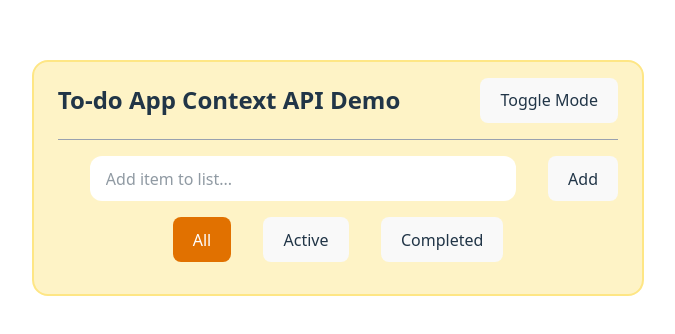
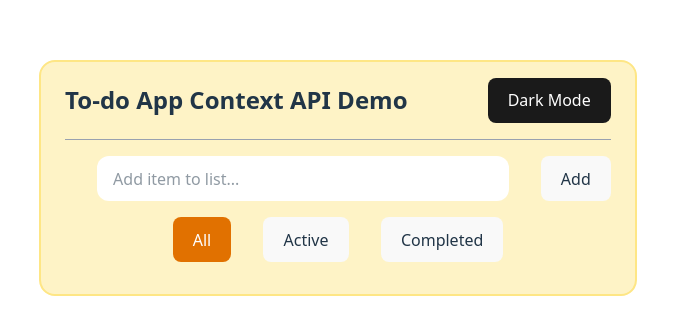
Before and after one commit to magali-la/context-api, a React (Vite) app: page / in a window 1280 px wide. Shown: the part 222-556 px from the top of the page, without its empty margins (302-977 px from the left). Built offline with nearby package versions, Linux system fonts and the light colour scheme.

Commit message:
feat(dark mode): add themecontext and themeprovider, import toggle function to app.tsx, add tailwind dark mode styling

```diff
--- a/src/App.tsx
+++ b/src/App.tsx
@@ -1,17 +1,24 @@
+import { useContext } from 'react'
 import './App.css'
 import FilterButtons from './components/FilterButtons'
 import TodoInput from './components/TodoInput'
 import TodoList from './components/TodoList'
+import { ThemeContext } from './contexts/ThemeContext'
 
 function App() {
+  // import theme context - use non null for ts error
+  const { theme, toggleTheme } = useContext(ThemeContext)!;
 
   return (
     <div>
-      <div className='flex flex-col gap-4 rounded-2xl bg-amber-100 border-2 border-amber-200 py-4 px-6'>
+      <div className='flex flex-col gap-4 rounded-2xl bg-amber-100 border-2 border-amber-200 py-4 px-6 dark:bg-blue-950 dark:border-blue-900'>
         {/* title and toggle button */}
         <div className='flex flex-row gap-20 items-center'>
-          <h1 className='text-2xl! font-semibold'>To-do App Context API Demo</h1>
-          <button aria-label='toggle light or dark mode'>Toggle Mode</button>
+          <h1 className='text-2xl! font-semibold dark:text-white'>To-do App Context API Demo</h1>
+          {/* toggle theme, and update the text */}
+          <button className='bg-[#1A1A1A]! text-white dark:bg-[#f9f9f9]! dark:text-blue-950' aria-label='toggle light or dark mode' onClick={toggleTheme}>
+            {theme === 'light' ? 'Dark' : 'Light'} Mode
+          </button>
         </div>
         <hr className='text-gray-400'/>
         {/* input and add button */}
--- a/src/contexts/ThemeContext.tsx
+++ b/src/contexts/ThemeContext.tsx
@@ -0,0 +1,48 @@
+import React, { createContext, useEffect, useState } from "react";
+import type { ThemeContextType, Themes } from "../types";
+
+// create ThemeContext
+export const ThemeContext = createContext<ThemeContextType | null>(null);
+
+// write a theme provider function with toggle function
+export function ThemeProvider({ children }: { children: React.ReactNode}) {
+    // add state for the theme and initialize with whats from local storage or default to 'light'
+    const [theme, setTheme] = useState<Themes>(() => {
+        const storedTheme = localStorage.getItem('theme');
+        if (storedTheme) {
+            return storedTheme as Themes;
+        } else {
+            return 'light';
+        }
+    });
+
+    // use effect to set it in local storage once the theme has been changed and also change the class to dark for it to apply
+    useEffect(() => {
+        if (theme === 'dark') {
+            document.documentElement.classList.add('dark')
+        } else {
+            document.documentElement.classList.remove('dark')
+        }
+
+        // set local no matter the outcome
+        localStorage.setItem('theme', theme)
+    }, [theme]);
+
+    function toggleTheme() {
+        // if theme is light then switch the theme to dark if the button is clicked and vice versa
+        setTheme(theme === 'light' ? 'dark' : 'light');
+    }
+
+    // these are the values that will be able to be exported
+    const value: ThemeContextType = {
+        // set the value you're exporting as the state variable
+        theme: theme,
+        toggleTheme
+    }
+
+    return (
+        <ThemeContext.Provider value={value}>
+            {children}
+        </ThemeContext.Provider>
+    )
+}
--- a/src/index.css
+++ b/src/index.css
@@ -1,4 +1,14 @@
 @import "tailwindcss";
+
+/* add dark styling for html */
+@custom-variant dark (&:where(.dark, .dark *));
+
+/* apply dark styling for body */
+body {
+    @variant dark {
+        @apply bg-[#213547];
+    }
+}
 
 :root {
   font-family: system-ui, Avenir, Helvetica, Arial, sans-serif;
--- a/src/provider/AppProviders.tsx
+++ b/src/provider/AppProviders.tsx
@@ -1,6 +1,7 @@
 import type { ReactNode } from "react";
 import { TodoProvider } from "../contexts/TodoContext";
 import { FilterProvider } from "../contexts/FilterContext";
+import { ThemeProvider } from "../contexts/ThemeContext";
 
 // this is going to serve as a nested wrapper for all the providers in the app. The parameter is the child React node elements, which is going to be our App, since it wraps around everything
 export function AppProviders({ children }: { children: ReactNode}) {
@@ -9,7 +10,9 @@ export function AppProviders({ children }: { children: ReactNode}) {
     return (
         <TodoProvider>
             <FilterProvider>
-                {children}
+                <ThemeProvider>
+                    {children}
+                </ThemeProvider>
             </FilterProvider>
         </TodoProvider>
     )
```
